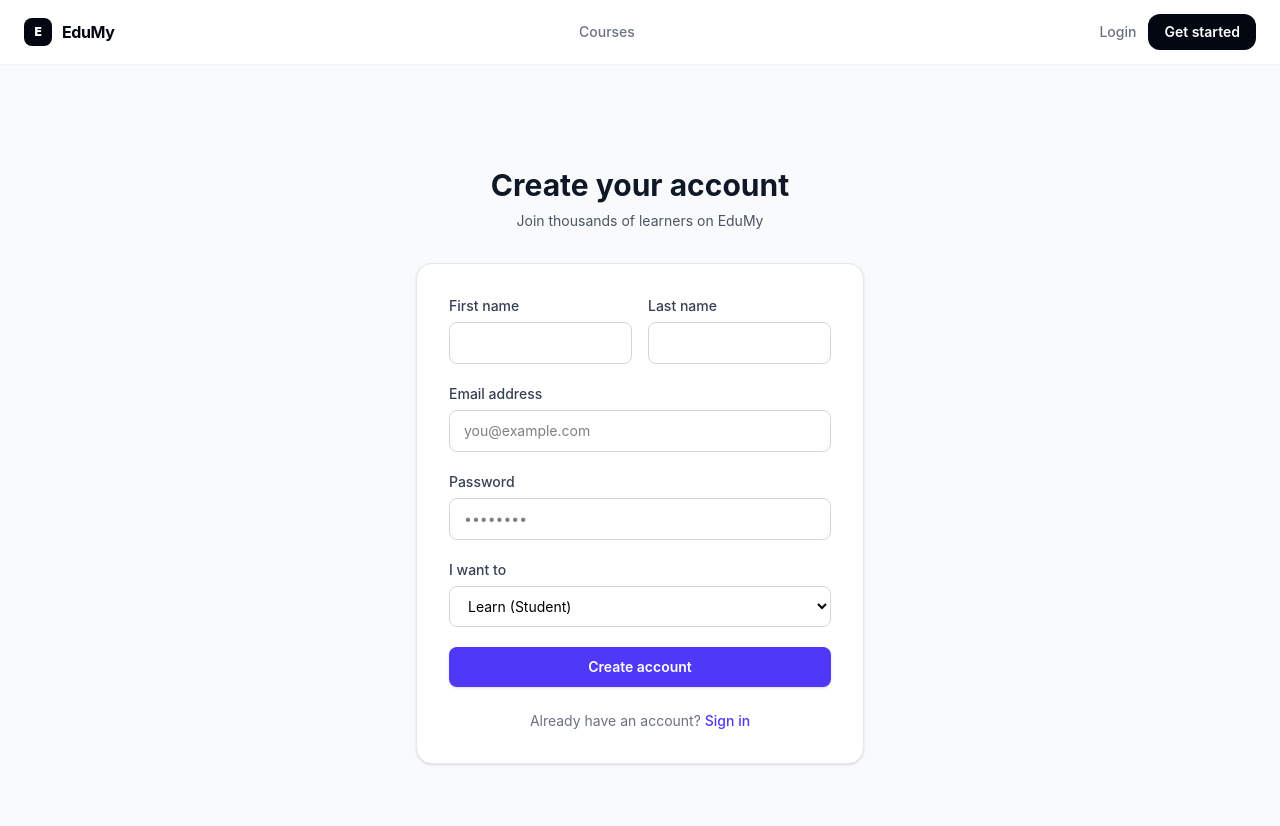
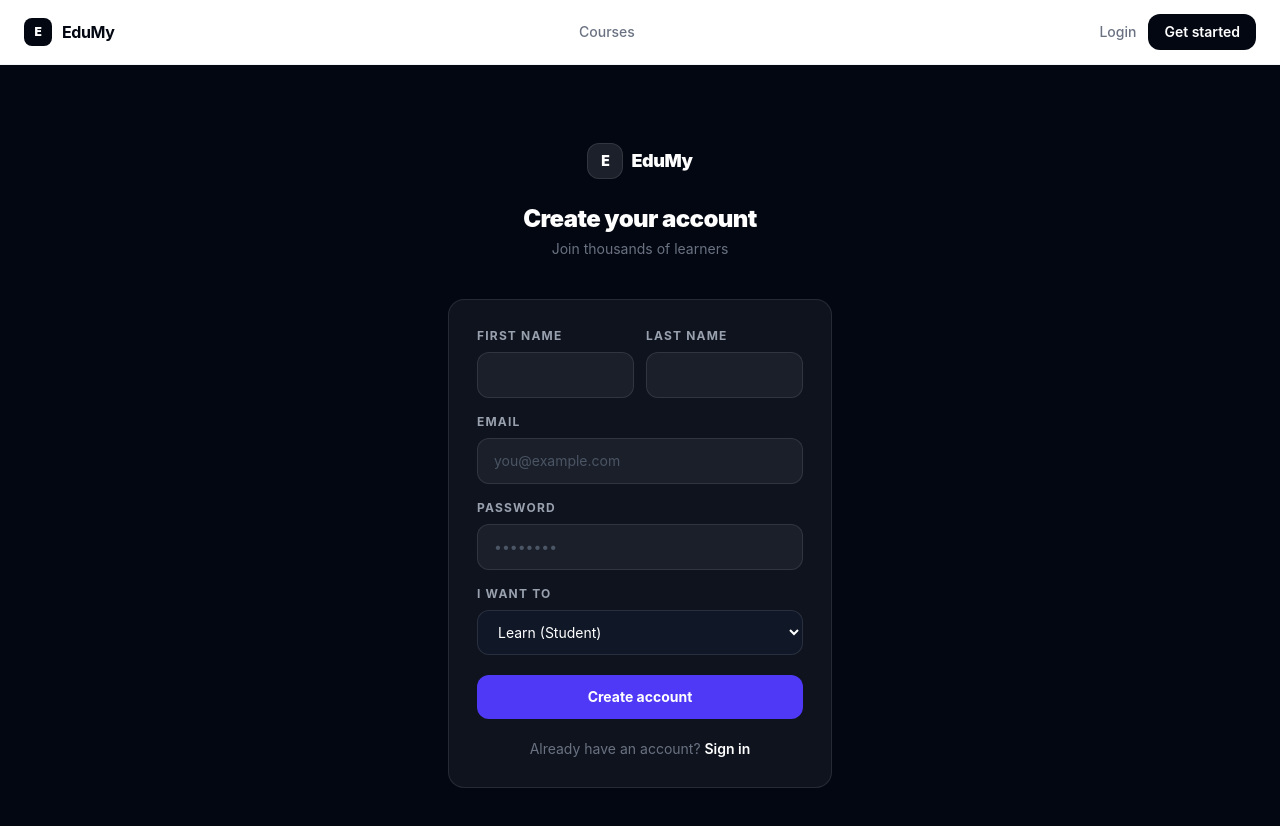
Before and after one commit to AtanasG6/EduMy, a React (Vite) app in the folder client/: page /register in a window 1280 px wide. Shown: the top 826 px of the page. Built offline with nearby package versions, Linux system fonts and the light colour scheme.

Commit message:
redesign login and register pages with dark theme

```diff
--- a/client/src/pages/LoginPage.jsx
+++ b/client/src/pages/LoginPage.jsx
@@ -26,61 +26,68 @@ export default function LoginPage() {
   }
 
   return (
-    <div className="min-h-screen flex items-center justify-center bg-gray-50 px-4">
-      <div className="w-full max-w-md">
-        <div className="text-center mb-8">
-          <h1 className="text-3xl font-bold text-gray-900">Welcome back</h1>
-          <p className="mt-2 text-sm text-gray-600">Sign in to continue learning</p>
+    <div className="min-h-screen bg-gray-950 flex items-center justify-center px-4">
+      <div className="w-full max-w-sm">
+        {/* Logo */}
+        <div className="text-center mb-10">
+          <Link to="/" className="inline-flex items-center gap-2 group">
+            <div className="w-9 h-9 rounded-xl bg-white/10 border border-white/10 flex items-center justify-center">
+              <span className="text-white text-sm font-black">E</span>
+            </div>
+            <span className="text-white text-lg font-black tracking-tight">EduMy</span>
+          </Link>
+          <p className="mt-6 text-2xl font-black text-white tracking-tight">Welcome back</p>
+          <p className="mt-1 text-sm text-gray-500">Sign in to continue learning</p>
         </div>
 
-        <div className="bg-white rounded-2xl shadow-sm border border-gray-200 p-8">
+        <div className="bg-white/5 border border-white/10 rounded-2xl p-7">
           {error && (
-            <div className="mb-4 rounded-lg bg-red-50 border border-red-200 px-4 py-3 text-sm text-red-700">
+            <div className="mb-5 rounded-xl bg-red-500/10 border border-red-500/20 px-4 py-3 text-sm text-red-400">
               {error}
             </div>
           )}
 
-          <form onSubmit={handleSubmit} className="space-y-5">
+          <form onSubmit={handleSubmit} className="space-y-4">
             <div>
-              <label className="block text-sm font-medium text-gray-700 mb-1.5">Email address</label>
+              <label className="block text-xs font-bold uppercase tracking-widest text-gray-400 mb-2">Email</label>
               <input
                 type="email"
                 value={form.email}
                 onChange={e => setForm({ ...form, email: e.target.value })}
                 required
                 placeholder="you@example.com"
-                className="w-full rounded-lg border border-gray-300 px-3.5 py-2.5 text-sm text-gray-900 placeholder-gray-400 focus:border-indigo-500 focus:outline-none focus:ring-1 focus:ring-indigo-500"
+                className="w-full rounded-xl bg-white/5 border border-white/10 px-4 py-3 text-sm text-white placeholder-gray-600 focus:border-indigo-500 focus:outline-none focus:ring-0 transition-colors"
               />
             </div>
             <div>
-              <label className="block text-sm font-medium text-gray-700 mb-1.5">Password</label>
+              <label className="block text-xs font-bold uppercase tracking-widest text-gray-400 mb-2">Password</label>
               <input
                 type="password"
                 value={form.password}
                 onChange={e => setForm({ ...form, password: e.target.value })}
                 required
                 placeholder="••••••••"
-                className="w-full rounded-lg border border-gray-300 px-3.5 py-2.5 text-sm text-gray-900 placeholder-gray-400 focus:border-indigo-500 focus:outline-none focus:ring-1 focus:ring-indigo-500"
+                className="w-full rounded-xl bg-white/5 border border-white/10 px-4 py-3 text-sm text-white placeholder-gray-600 focus:border-indigo-500 focus:outline-none focus:ring-0 transition-colors"
               />
             </div>
             <button
               type="submit"
               disabled={loading}
-              className="w-full rounded-lg bg-indigo-600 px-4 py-2.5 text-sm font-semibold text-white shadow-sm hover:bg-indigo-500 focus:outline-none focus:ring-2 focus:ring-indigo-600 focus:ring-offset-2 disabled:opacity-50 disabled:cursor-not-allowed transition-colors"
+              className="w-full rounded-xl bg-indigo-600 px-4 py-3 text-sm font-bold text-white hover:bg-indigo-500 disabled:opacity-40 disabled:cursor-not-allowed transition-colors mt-2"
             >
               {loading ? 'Signing in…' : 'Sign in'}
             </button>
           </form>
 
-          <p className="mt-6 text-center text-sm text-gray-500">
+          <p className="mt-5 text-center text-sm text-gray-500">
             No account?{' '}
-            <Link to="/register" className="font-medium text-indigo-600 hover:text-indigo-500">
+            <Link to="/register" className="font-semibold text-white hover:text-gray-200 transition-colors">
               Create one free
             </Link>
           </p>
         </div>
 
-        <p className="mt-6 text-center text-xs text-gray-400">
+        <p className="mt-6 text-center text-xs text-gray-600">
           Demo — admin@edumy.com / Admin123! &nbsp;·&nbsp; student@edumy.com / Student123!
         </p>
       </div>
--- a/client/src/pages/RegisterPage.jsx
+++ b/client/src/pages/RegisterPage.jsx
@@ -52,74 +52,81 @@ export default function RegisterPage() {
   }
 
   return (
-    <div className="min-h-screen flex items-center justify-center bg-gray-50 px-4 py-12">
-      <div className="w-full max-w-md">
-        <div className="text-center mb-8">
-          <h1 className="text-3xl font-bold text-gray-900">Create your account</h1>
-          <p className="mt-2 text-sm text-gray-600">Join thousands of learners on EduMy</p>
+    <div className="min-h-screen bg-gray-950 flex items-center justify-center px-4 py-12">
+      <div className="w-full max-w-sm">
+        {/* Logo */}
+        <div className="text-center mb-10">
+          <Link to="/" className="inline-flex items-center gap-2 group">
+            <div className="w-9 h-9 rounded-xl bg-white/10 border border-white/10 flex items-center justify-center">
+              <span className="text-white text-sm font-black">E</span>
+            </div>
+            <span className="text-white text-lg font-black tracking-tight">EduMy</span>
+          </Link>
+          <p className="mt-6 text-2xl font-black text-white tracking-tight">Create your account</p>
+          <p className="mt-1 text-sm text-gray-500">Join thousands of learners</p>
         </div>
 
-        <div className="bg-white rounded-2xl shadow-sm border border-gray-200 p-8">
+        <div className="bg-white/5 border border-white/10 rounded-2xl p-7">
           {error && (
-            <div className="mb-4 rounded-lg bg-red-50 border border-red-200 px-4 py-3 text-sm text-red-700">
+            <div className="mb-5 rounded-xl bg-red-500/10 border border-red-500/20 px-4 py-3 text-sm text-red-400">
               {error}
             </div>
           )}
 
-          <form onSubmit={handleSubmit} className="space-y-5">
-            <div className="grid grid-cols-2 gap-4">
+          <form onSubmit={handleSubmit} className="space-y-4">
+            <div className="grid grid-cols-2 gap-3">
               <div>
-                <label className="block text-sm font-medium text-gray-700 mb-1.5">First name</label>
+                <label className="block text-xs font-bold uppercase tracking-widest text-gray-400 mb-2">First name</label>
                 <input
                   type="text"
                   value={form.firstName}
                   onChange={e => setForm({ ...form, firstName: e.target.value })}
                   required
-                  className="w-full rounded-lg border border-gray-300 px-3.5 py-2.5 text-sm focus:border-indigo-500 focus:outline-none focus:ring-1 focus:ring-indigo-500"
+                  className="w-full rounded-xl bg-white/5 border border-white/10 px-4 py-3 text-sm text-white placeholder-gray-600 focus:border-indigo-500 focus:outline-none transition-colors"
                 />
               </div>
               <div>
-                <label className="block text-sm font-medium text-gray-700 mb-1.5">Last name</label>
+                <label className="block text-xs font-bold uppercase tracking-widest text-gray-400 mb-2">Last name</label>
                 <input
                   type="text"
                   value={form.lastName}
                   onChange={e => setForm({ ...form, lastName: e.target.value })}
                   required
-                  className="w-full rounded-lg border border-gray-300 px-3.5 py-2.5 text-sm focus:border-indigo-500 focus:outline-none focus:ring-1 focus:ring-indigo-500"
+                  className="w-full rounded-xl bg-white/5 border border-white/10 px-4 py-3 text-sm text-white placeholder-gray-600 focus:border-indigo-500 focus:outline-none transition-colors"
                 />
               </div>
             </div>
 
             <div>
-              <label className="block text-sm font-medium text-gray-700 mb-1.5">Email address</label>
+              <label className="block text-xs font-bold uppercase tracking-widest text-gray-400 mb-2">Email</label>
               <input
                 type="email"
                 value={form.email}
                 onChange={e => setForm({ ...form, email: e.target.value })}
                 required
                 placeholder="you@example.com"
-                className="w-full rounded-lg border border-gray-300 px-3.5 py-2.5 text-sm focus:border-indigo-500 focus:outline-none focus:ring-1 focus:ring-indigo-500"
+                className="w-full rounded-xl bg-white/5 border border-white/10 px-4 py-3 text-sm text-white placeholder-gray-600 focus:border-indigo-500 focus:outline-none transition-colors"
               />
             </div>
 
             <div>
-              <label className="block text-sm font-medium text-gray-700 mb-1.5">Password</label>
+              <label className="block text-xs font-bold uppercase tracking-widest text-gray-400 mb-2">Password</label>
               <input
                 type="password"
                 value={form.password}
                 onChange={e => setForm({ ...form, password: e.target.value })}
                 required
                 placeholder="••••••••"
-                className="w-full rounded-lg border border-gray-300 px-3.5 py-2.5 text-sm focus:border-indigo-500 focus:outline-none focus:ring-1 focus:ring-indigo-500"
+                className="w-full rounded-xl bg-white/5 border border-white/10 px-4 py-3 text-sm text-white placeholder-gray-600 focus:border-indigo-500 focus:outline-none transition-colors"
               />
             </div>
 
             <div>
-              <label className="block text-sm font-medium text-gray-700 mb-1.5">I want to</label>
+              <label className="block text-xs font-bold uppercase tracking-widest text-gray-400 mb-2">I want to</label>
               <select
                 value={form.role}
                 onChange={e => { setForm({ ...form, role: e.target.value }); setDiplomaStatus(null) }}
-                className="w-full rounded-lg border border-gray-300 px-3.5 py-2.5 text-sm focus:border-indigo-500 focus:outline-none focus:ring-1 focus:ring-indigo-500"
+                className="w-full rounded-xl bg-gray-900 border border-white/10 px-4 py-3 text-sm text-white focus:border-indigo-500 focus:outline-none transition-colors"
               >
                 <option value="Student">Learn (Student)</option>
                 <option value="Lecturer">Teach (Lecturer)</option>
@@ -127,34 +134,46 @@ export default function RegisterPage() {
             </div>
 
             {form.role === 'Lecturer' && (
-              <div className="rounded-lg border border-dashed border-gray-300 bg-gray-50 p-4">
-                <label className="block text-sm font-medium text-gray-700 mb-1">Diploma / Certificate</label>
-                <p className="text-xs text-gray-400 mb-3">Upload an image of your academic diploma for AI verification.</p>
+              <div className="rounded-xl border border-white/10 bg-white/5 p-4">
+                <p className="text-xs font-bold uppercase tracking-widest text-gray-400 mb-1">Diploma / Certificate</p>
+                <p className="text-xs text-gray-600 mb-3">Upload an image of your academic diploma for AI verification.</p>
                 <input
                   type="file"
                   accept="image/*"
                   onChange={handleDiplomaChange}
                   required
-                  className="w-full text-sm text-gray-500 file:mr-3 file:py-1.5 file:px-3 file:rounded-md file:border-0 file:text-sm file:font-medium file:bg-indigo-50 file:text-indigo-700 hover:file:bg-indigo-100 cursor-pointer"
+                  className="w-full text-xs text-gray-400 file:mr-3 file:py-1.5 file:px-3 file:rounded-lg file:border-0 file:text-xs file:font-bold file:bg-white/10 file:text-white hover:file:bg-white/20 cursor-pointer"
                 />
-                {diplomaStatus === 'checking' && <p className="mt-2 text-xs text-gray-500"><Icon icon={faSearch} className="mr-1" />Verifying with AI…</p>}
-                {diplomaStatus === 'ok' && <p className="mt-2 text-xs text-green-600 font-medium"><Icon icon={faCheck} className="mr-1" />Diploma verified</p>}
-                {diplomaStatus === 'fail' && <p className="mt-2 text-xs text-red-500"><Icon icon={faXmark} className="mr-1" />Could not verify — try a clearer image</p>}
+                {diplomaStatus === 'checking' && (
+                  <p className="mt-2 text-xs text-gray-500 flex items-center gap-1.5">
+                    <Icon icon={faSearch} className="text-[10px]" />Verifying…
+                  </p>
+                )}
+                {diplomaStatus === 'ok' && (
+                  <p className="mt-2 text-xs text-green-400 font-semibold flex items-center gap-1.5">
+                    <Icon icon={faCheck} className="text-[10px]" />Diploma verified
+                  </p>
+                )}
+                {diplomaStatus === 'fail' && (
+                  <p className="mt-2 text-xs text-red-400 flex items-center gap-1.5">
+                    <Icon icon={faXmark} className="text-[10px]" />Could not verify — try a clearer image
+                  </p>
+                )}
               </div>
             )}
 
             <button
               type="submit"
               disabled={loading || diplomaStatus === 'checking'}
-              className="w-full rounded-lg bg-indigo-600 px-4 py-2.5 text-sm font-semibold text-white shadow-sm hover:bg-indigo-500 disabled:opacity-50 disabled:cursor-not-allowed transition-colors"
+              className="w-full rounded-xl bg-indigo-600 px-4 py-3 text-sm font-bold text-white hover:bg-indigo-500 disabled:opacity-40 disabled:cursor-not-allowed transition-colors mt-1"
             >
               {loading ? 'Creating account…' : 'Create account'}
             </button>
           </form>
 
-          <p className="mt-6 text-center text-sm text-gray-500">
+          <p className="mt-5 text-center text-sm text-gray-500">
             Already have an account?{' '}
-            <Link to="/login" className="font-medium text-indigo-600 hover:text-indigo-500">Sign in</Link>
+            <Link to="/login" className="font-semibold text-white hover:text-gray-200 transition-colors">Sign in</Link>
           </p>
         </div>
       </div>
```
